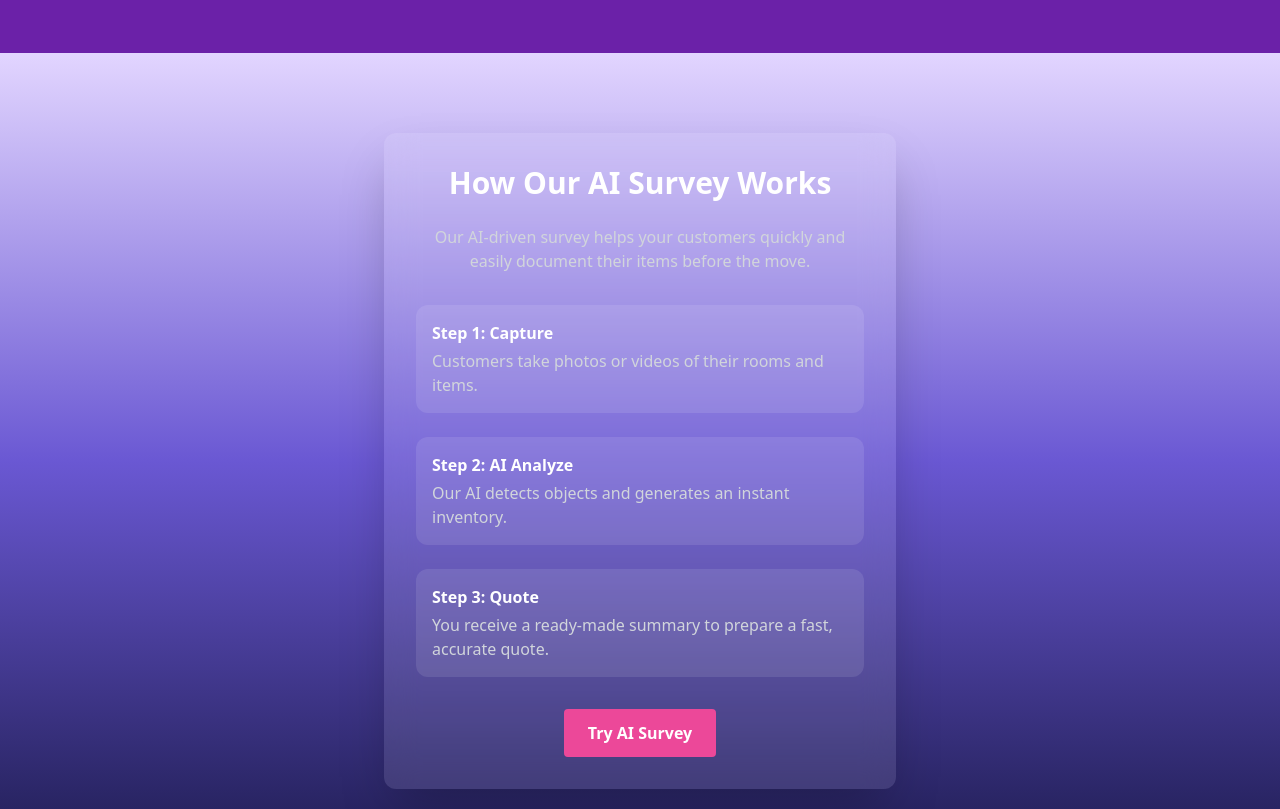
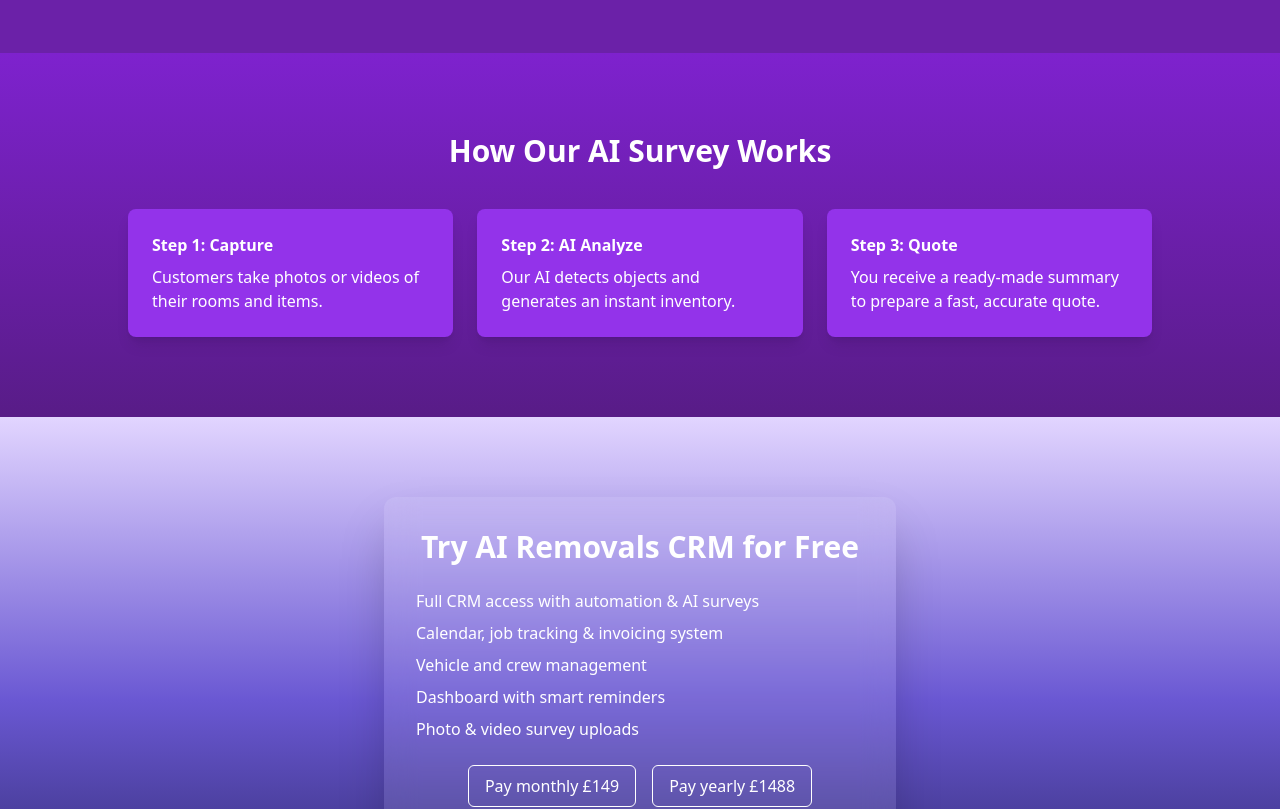
Before and after one commit to Gullmegler/mitt-prosjekt, a React (Create React App) app: page / in a window 1280 px wide. Shown: the part 900-1709 px from the top of the page. Built offline with nearby package versions, Linux system fonts and the light colour scheme.

Commit message:
Update AiSurvey.jsx

```diff
--- a/src/components/AiSurvey.jsx
+++ b/src/components/AiSurvey.jsx
@@ -1,49 +1,31 @@
 import React from "react";
 
 export default function AiSurvey() {
+  const steps = [
+    {
+      title: "Step 1: Capture",
+      description: "Customers take photos or videos of their rooms and items."
+    },
+    {
+      title: "Step 2: AI Analyze",
+      description: "Our AI detects objects and generates an instant inventory."
+    },
+    {
+      title: "Step 3: Quote",
+      description: "You receive a ready-made summary to prepare a fast, accurate quote."
+    }
+  ];
+
   return (
-    <section
-      id="aisurvey"
-      className="py-20 flex justify-center px-4"
-      style={{
-        background: "linear-gradient(180deg, #E2D5FF 0%, #6A58D3 50%, #1D1B4F 100%)",
-      }}
-    >
-      <div className="bg-white/10 backdrop-blur-lg p-8 rounded-xl max-w-lg w-full text-white shadow-2xl text-center">
-        <h2 className="text-2xl md:text-3xl font-bold mb-6">
-          How Our AI Survey Works
-        </h2>
-        <p className="text-gray-300 mb-8">
-          Our AI-driven survey helps your customers quickly and easily document their items before the move.
-        </p>
-
-        <div className="space-y-6 text-left">
-          <div className="bg-white/10 rounded-xl p-4">
-            <h3 className="font-semibold text-white mb-1">Step 1: Capture</h3>
-            <p className="text-gray-300">
-              Customers take photos or videos of their rooms and items.
-            </p>
+    <section id="survey" className="bg-gradient-to-b from-purple-700 to-purple-900 text-white py-20">
+      <h2 className="text-3xl font-bold text-center mb-10">How Our AI Survey Works</h2>
+      <div className="flex flex-col md:flex-row justify-center gap-6 max-w-5xl mx-auto">
+        {steps.map((step, index) => (
+          <div key={index} className="bg-purple-600 rounded-lg p-6 flex-1 shadow-lg">
+            <h3 className="font-bold mb-2">{step.title}</h3>
+            <p>{step.description}</p>
           </div>
-          <div className="bg-white/10 rounded-xl p-4">
-            <h3 className="font-semibold text-white mb-1">Step 2: AI Analyze</h3>
-            <p className="text-gray-300">
-              Our AI detects objects and generates an instant inventory.
-            </p>
-          </div>
-          <div className="bg-white/10 rounded-xl p-4">
-            <h3 className="font-semibold text-white mb-1">Step 3: Quote</h3>
-            <p className="text-gray-300">
-              You receive a ready-made summary to prepare a fast, accurate quote.
-            </p>
-          </div>
-        </div>
-
-        <a
-          href="https://aisurvey.airemovals.co.uk"
-          className="mt-8 inline-block bg-pink-500 hover:bg-pink-600 text-white font-semibold px-6 py-3 rounded transition"
-        >
-          Try AI Survey
-        </a>
+        ))}
       </div>
     </section>
   );
```
